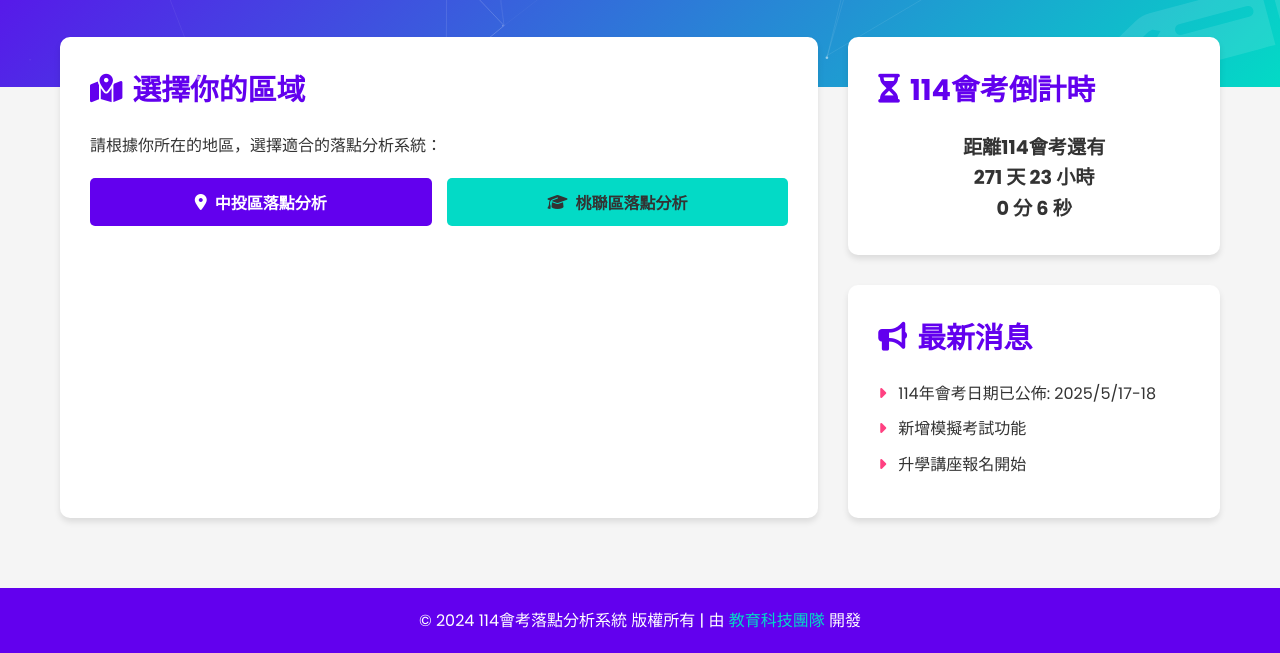
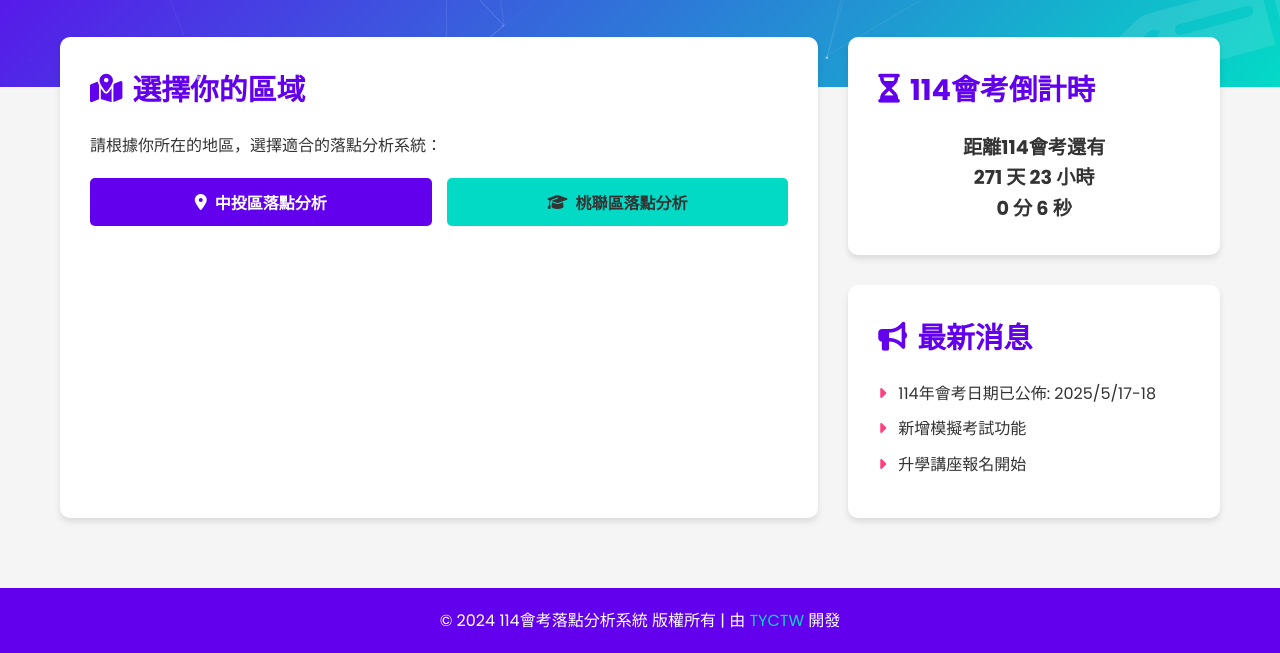
Before and after one commit to samzhangw/choose, a plain HTML site: page index.html in a window 1280 px wide. Shown: the part 181-834 px from the top of the page. Drawn offline with nearby package versions, Linux system fonts and the light colour scheme.

Commit message:
Update index.html

```diff
--- a/index.html
+++ b/index.html
@@ -357,7 +357,7 @@
 
     <footer>
         <div class="container">
-            <p>&copy; <span id="year"></span> 114會考落點分析系統 版權所有 | 由 <a href="/about">教育科技團隊</a> 開發</p>
+            <p>&copy; <span id="year"></span> 114會考落點分析系統 版權所有 | 由 <a href="https://sites.google.com/view/tyctw/%E9%A6%96%E9%A0%81"">TYCTW</a> 開發</p>
         </div>
     </footer>
 
```
